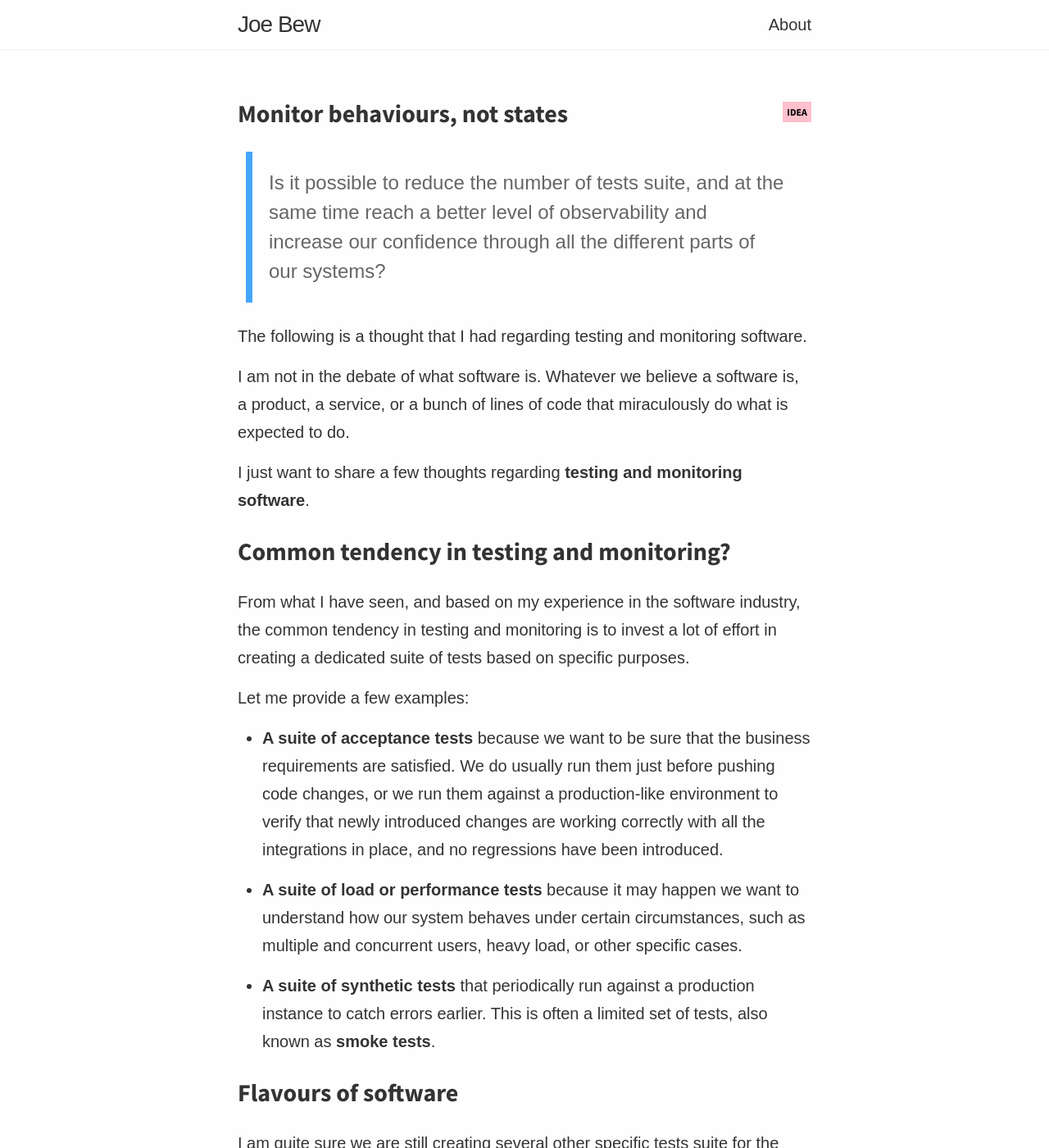
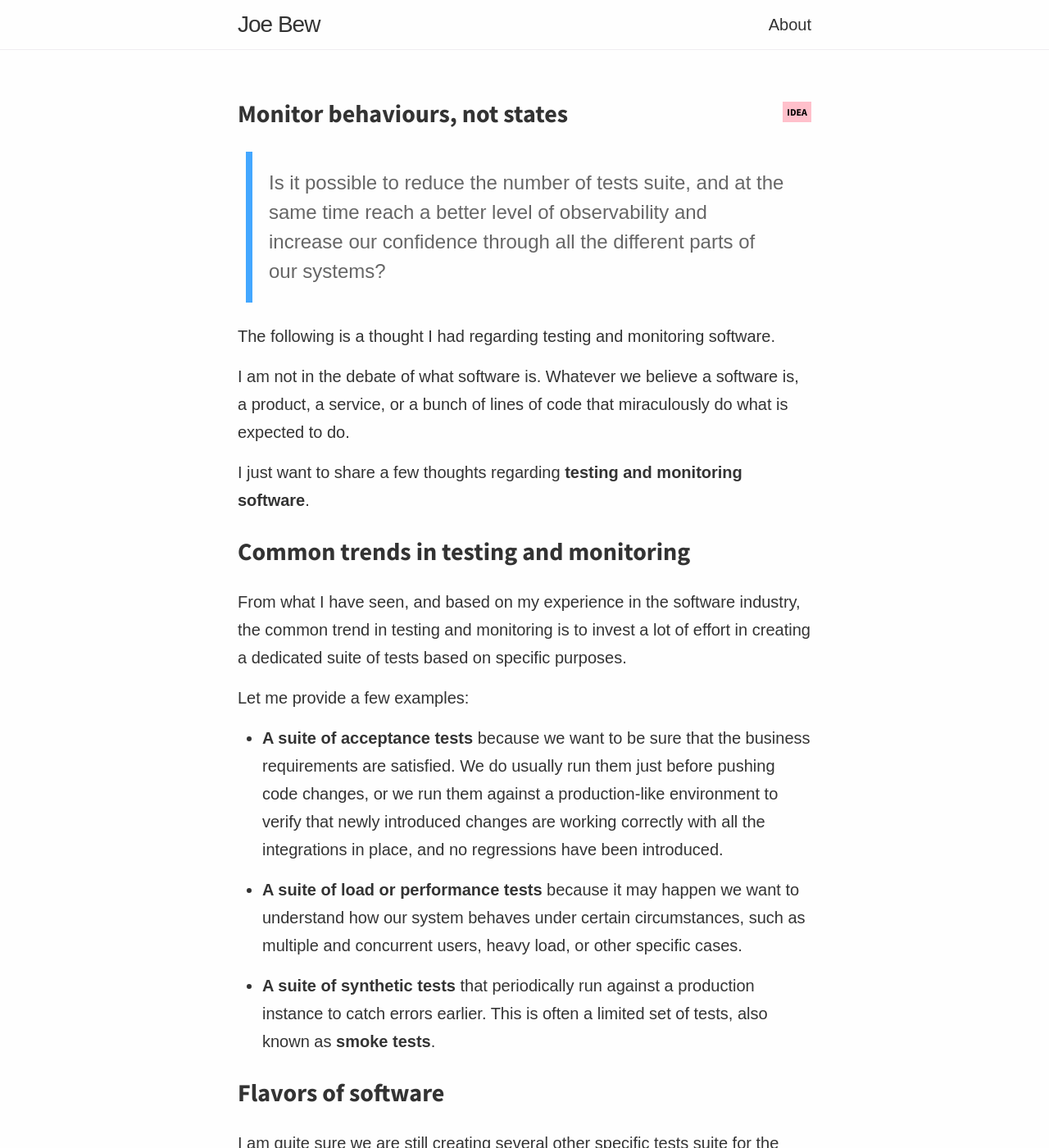
Before and after one commit to joebew42/joebew42.github.io, a Jekyll site: the page built from _posts/2020-11-26-monitor-behaviours-not-states.markdown, in a window 1280 px wide and 1400 px high. Shown: the whole window at 82% size. Built offline with Jekyll 4.4.1, drawn with Linux system fonts in a browser that asks for light colours; some web fonts are replaced.

Commit message:
Minor fixes

```diff
--- a/_posts/2020-11-26-monitor-behaviours-not-states.markdown
+++ b/_posts/2020-11-26-monitor-behaviours-not-states.markdown
@@ -8,15 +8,15 @@ summary:  "Is it possible to reduce the number of tests suite, and at the same t
 
 > Is it possible to reduce the number of tests suite, and at the same time reach a better level of observability and increase our confidence through all the different parts of our systems?
 
-The following is a thought that I had regarding testing and monitoring software.
+The following is a thought I had regarding testing and monitoring software.
 
 I am not in the debate of what software is. Whatever we believe a software is, a product, a service, or a bunch of lines of code that miraculously do what is expected to do.
 
 I just want to share a few thoughts regarding **testing and monitoring software**.
 
-## Common tendency in testing and monitoring?
+## Common trends in testing and monitoring
 
-From what I have seen, and based on my experience in the software industry, the common tendency in testing and monitoring is to invest a lot of effort in creating a dedicated suite of tests based on specific purposes.
+From what I have seen, and based on my experience in the software industry, the common trend in testing and monitoring is to invest a lot of effort in creating a dedicated suite of tests based on specific purposes.
 
 Let me provide a few examples:
 
@@ -26,7 +26,7 @@ Let me provide a few examples:
 
 - **A suite of synthetic tests** that periodically run against a production instance to catch errors earlier. This is often a limited set of tests, also known as **smoke tests**.
 
-## Flavours of software
+## Flavors of software
 
 I am quite sure we are still creating several other specific tests suite for the most desperate use cases, while at the same time creating duplication between:
 
```
